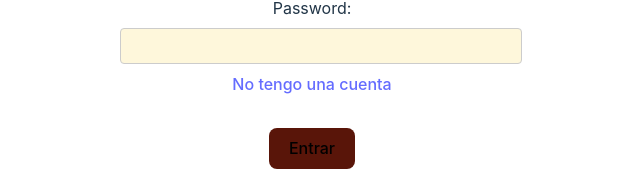
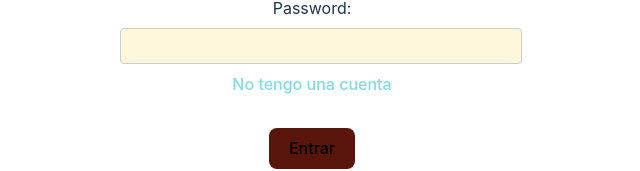
Before and after one commit to Fescobarl/AcarreosAppa, a React (Vite) app: page / in a window 1280 px wide. Shown: the part 458-629 px from the top of the page, without its empty margins (328-968 px from the left). Built offline with nearby package versions, Linux system fonts and the light colour scheme.

Commit message:
cambio de color texto

```diff
--- a/src/index.css
+++ b/src/index.css
@@ -15,11 +15,11 @@
 
 a {
   font-weight: 500;
-  color: #646cff;
+  color: #84dbe4;
   text-decoration: inherit;
 }
 a:hover {
-  color: #535bf2;
+  color: #77c1c9;
 }
 
 body {
```
